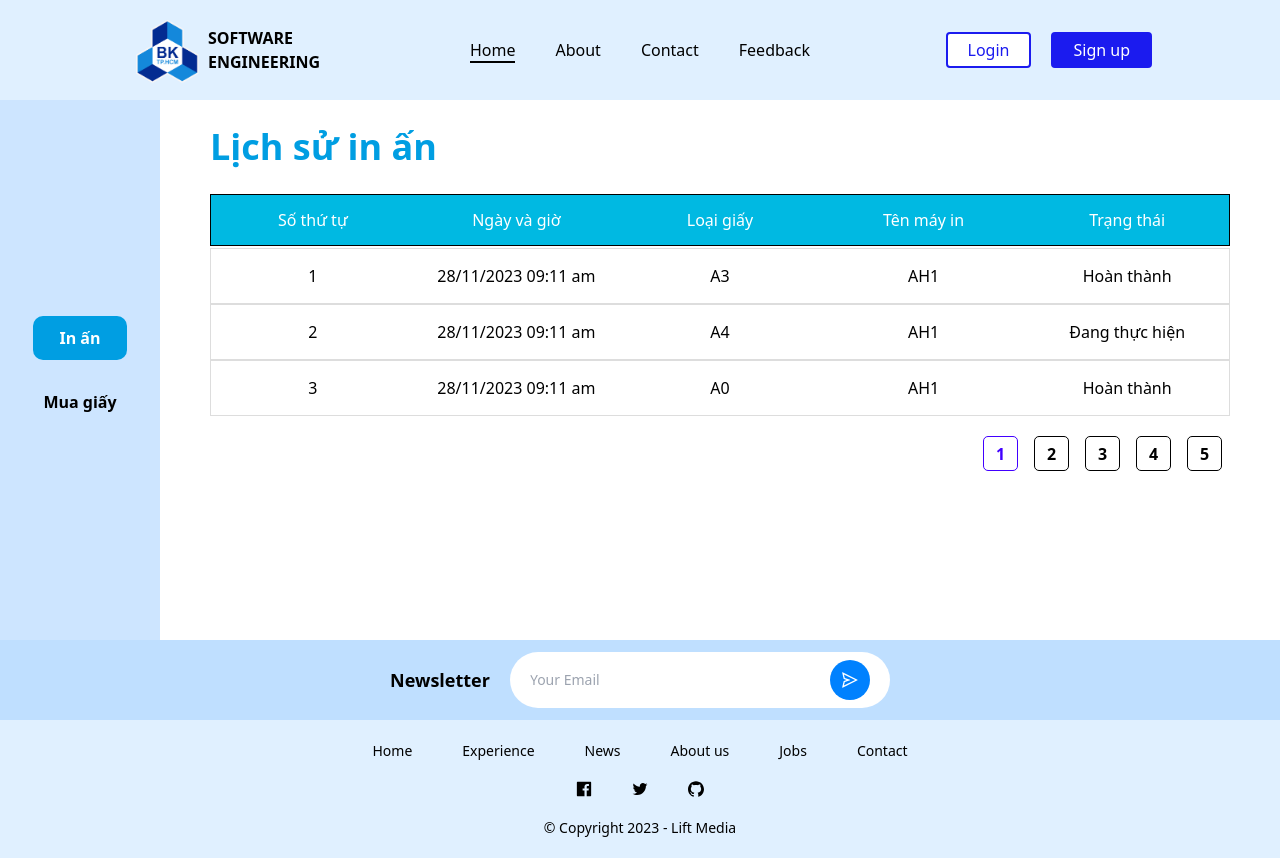
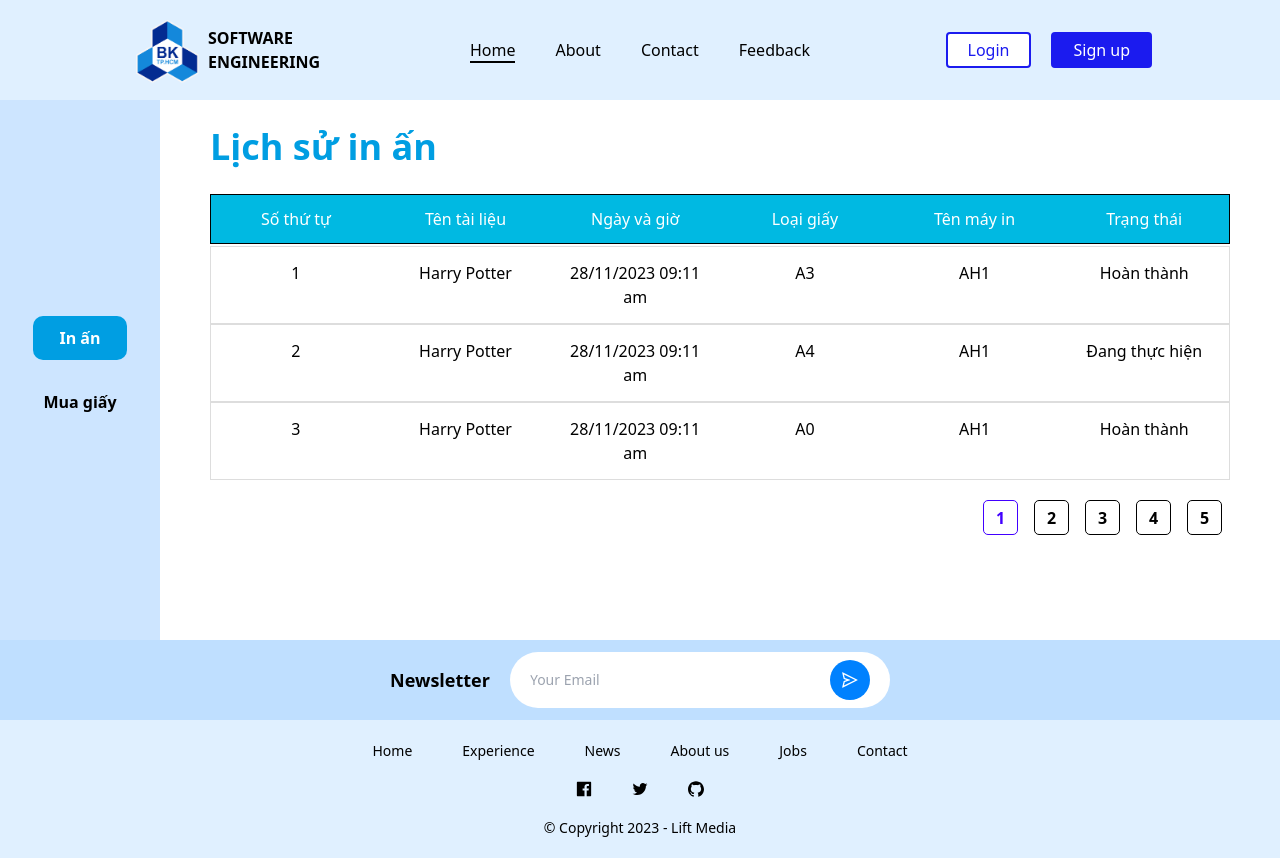
Before and after one commit to SyThanh11/cnpm_project, a React (Vite) app in the folder views/: page /user/history/print in a window 1280 px wide. Built offline with nearby package versions, Linux system fonts and the light colour scheme; no server answers.

Commit message:
*fix history UI

```diff
--- a/views/src/components/templates/HistoryPrintTemplate.tsx
+++ b/views/src/components/templates/HistoryPrintTemplate.tsx
@@ -15,7 +15,7 @@ const HistoryPrintData = ({ header, data }) => {
                   key={rowIndex} style={{ display: 'flex', width: '100%', border: '1px solid #000', backgroundColor: '#00B9E2', textAlign: 'center', fontSize: '16px'}}>
 
               {headerData.map((cellData, cellIndex) => (
-                  <div key={cellIndex} style={{ flex: 1, padding: '15px' }}>
+                  <div key={cellIndex} style={{ flex: 1, padding: '14px' }}>
                       {cellData}
                   </div>
               ))}
@@ -26,7 +26,7 @@ const HistoryPrintData = ({ header, data }) => {
           {data.map((rowData, rowIndex) => (
               <div key={rowIndex} style={{ display: 'flex', width: '100%', border: '1px solid #ddd', textAlign: 'center' }}>
                   {rowData.map((cellData, cellIndex) => (
-                      <div key={cellIndex} style={{ flex: 1, padding: '15px' }}>
+                      <div key={cellIndex} style={{ flex: 1, padding: '14px' }}>
                           {cellData}
                       </div>
                   ))}
@@ -107,11 +107,11 @@ export const HistoryPrintTemplate = () => {
         console.error("Error!!!!!!", error);
       });
     }, []);
-    const tableHeader = [['Số thứ tự', 'Ngày và giờ', 'Loại giấy', 'Tên máy in', 'Trạng thái']];
+    const tableHeader = [['Số thứ tự', 'Tên tài liệu', 'Ngày và giờ', 'Loại giấy', 'Tên máy in', 'Trạng thái']];
     const [tableData, setTableData] = useState([
-      ['1', '28/11/2023 09:11 am', 'A3', '10', 'Hoàn thành'],
-      ['2', '28/11/2023 09:11 am', 'A4', '10', 'Đang thực hiện'],
-      ['3', '28/11/2023 09:11 am', 'A0', '10', 'Hoàn thành'],
+      ['1', 'Harry Potter', '28/11/2023 09:11 am', 'A3', '10', 'Hoàn thành'],
+      ['2', 'Harry Potter', '28/11/2023 09:11 am', 'A4', '10', 'Đang thực hiện'],
+      ['3', 'Harry Potter', '28/11/2023 09:11 am', 'A0', '10', 'Hoàn thành'],
   ]);
     const [currentPage, setCurrentPage] = useState(1);
     const numberOfPages = 5;
@@ -123,10 +123,21 @@ export const HistoryPrintTemplate = () => {
   };
   const generateDataForPage = (pageNumber) => {
     return [
-        [`${(pageNumber-1)*3 + 1}`, '28/11/2023 09:11 am', 'A3', `AH${pageNumber}`, 'Hoàn thành'],
-        [`${(pageNumber-1)*3 + 2}`, '28/11/2023 09:11 am', 'A4', `AH${pageNumber}`, 'Đang thực hiện'],
-        [`${(pageNumber-1)*3 + 3}`, '28/11/2023 09:11 am', 'A0', `AH${pageNumber}`, 'Hoàn thành'],
+        [`${(pageNumber-1)*3 + 1}`, 'Harry Potter', '28/11/2023 09:11 am', 'A3', `AH${pageNumber}`, 'Hoàn thành'],
+        [`${(pageNumber-1)*3 + 2}`, 'Harry Potter', '28/11/2023 09:11 am', 'A4', `AH${pageNumber}`, 'Đang thực hiện'],
+        [`${(pageNumber-1)*3 + 3}`, 'Harry Potter', '28/11/2023 09:11 am', 'A0', `AH${pageNumber}`, 'Hoàn thành'],
     ];
+    // const startIndex = (pageNumber - 1) * 3;
+    // const endIndex = startIndex + 3;
+
+    // return PrintList.slice(startIndex, endIndex).map((item, index) => [
+    //   `${startIndex + index + 1}`,
+    //   item.documentName,
+    //   item.date,
+    //   item.paperType,
+    //   item.quantity,
+    //   item.status
+    // ]);
   };
   useEffect(() => {
     handlePageClick(1);
```
Also changed, not shown: views/src/components/templates/HistoryBuyTemplate.tsx (+11 -0 lines).
